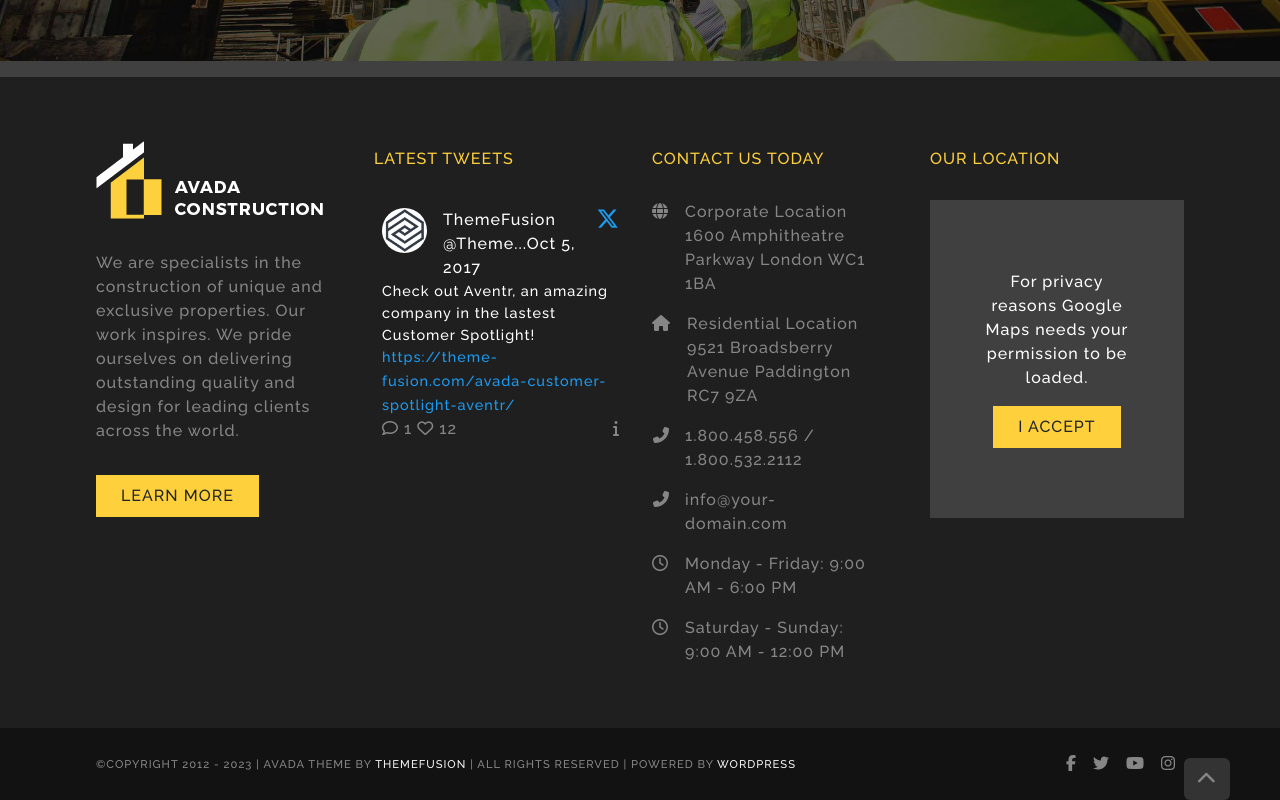
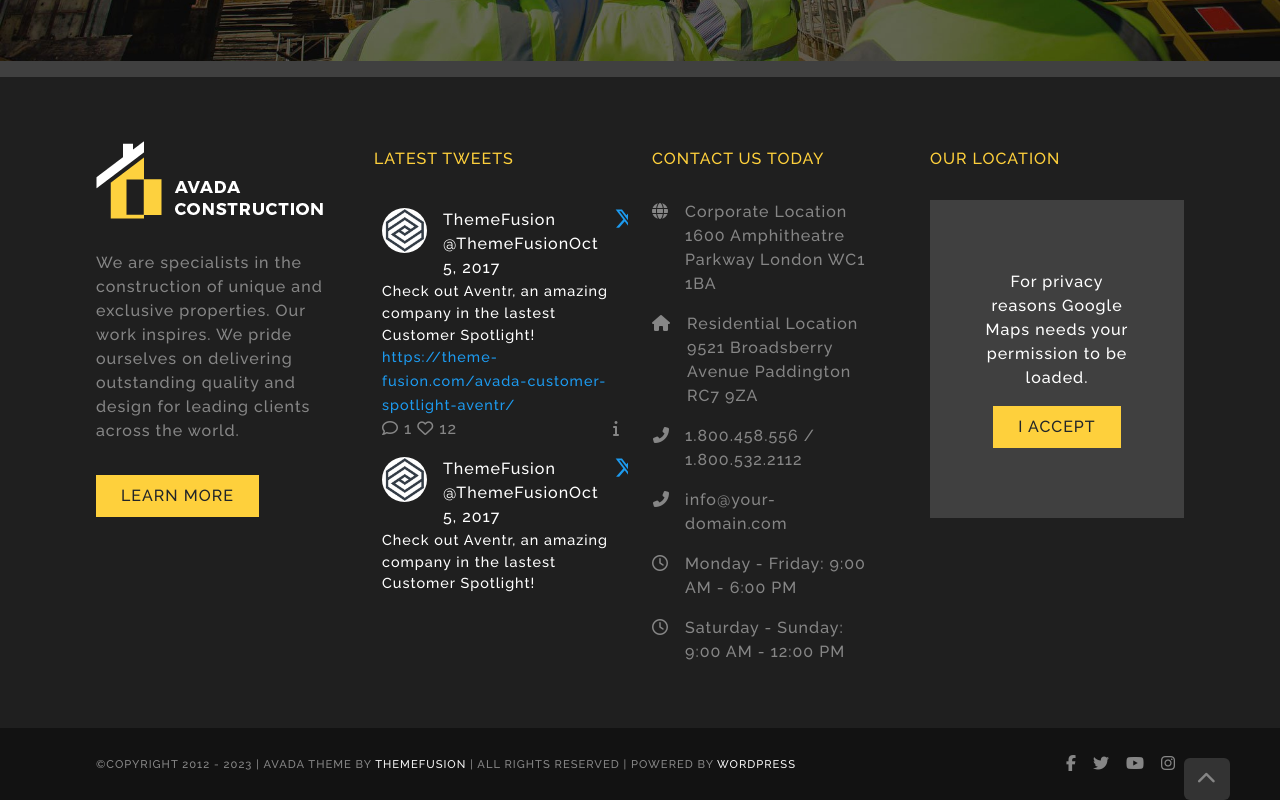
Before and after one commit to pierluigicarrieri/proj-html-vuejs, a Vue app: page / in a window 1280 px wide. Shown: the part 7387-8187 px from the top of the page. Built offline with nearby package versions, Linux system fonts and the light colour scheme.

Commit message:
Social posts dynamically created

```diff
--- a/src/components/TheFooter.vue
+++ b/src/components/TheFooter.vue
@@ -1,6 +1,6 @@
 <script>
 
-import {store} from "../store.js"
+import {store, getImgPath} from "../store.js"
 
 export default {
 
@@ -8,6 +8,10 @@ export default {
         return {
             store
         }
+    },
+
+    methods: {
+        getImgPath
     }
 
 }
@@ -28,32 +32,32 @@ export default {
                     <h6 class="py-4">LATEST TWEETS</h6>
                     <div class="tweets-container">
                         <ul>
-                            <li class="p-2">
+                            <li class="p-2" v-for="element in store.tweets">
                                 <a href="#!">
                                     <div class="d-flex">
                                         <a href="#!">
-                                            <img class="social-logo" src="../assets/images/social-logo.png" alt="">
+                                            <img class="social-logo" :src="getImgPath(element.accountImage)" :alt="`${element.accountImage}`">
                                         </a>
                                         <div class="px-3">
                                             <div>
-                                                <a class="account-name" href="#!">ThemeFusion</a>
+                                                <a class="account-name" href="#!">{{ element.accountName }}</a>
                                             </div>
-                                                <a class="account-ref" href="#!">@Theme...</a>
-                                                <a class="date" href="#!">Oct 5, 2017</a>
+                                                <a class="account-ref" href="#!">{{ element.accountRef }}</a>
+                                                <a class="date" href="#!">{{ element.date }}</a>
                                         </div>
                                         <a class="twitter-icon" href="#!"><i class="fa-brands fa-x-twitter"></i></a>
                                     </div>
-                                    <p class="content-text">Check out Aventr, an amazing company in the lastest Customer Spotlight!</p>
-                                    <a class="content-media" href="#!">https://theme-fusion.com/avada-customer-spotlight-aventr/</a>
+                                    <p class="content-text">{{ element.content.text }}</p>
+                                    <a class="content-media" href="#!">{{ element.content.media }}</a>
                                     <div class="d-flex justify-content-between">
                                         <div class="d-flex">
                                             <div class="d-flex">
                                                 <a class="comments-icon" href="#!"><i class="fa-regular fa-comment"></i></a>
-                                                <div class="comments">1</div>
+                                                <div class="comments">{{ element.comments }}</div>
                                             </div>
                                             <div class="d-flex">
                                                 <a class="likes-icon" href="#!"><i class="fa-regular fa-heart"></i></a>
-                                                <div class="likes">12</div>
+                                                <div class="likes">{{ element.likes }}</div>
                                             </div>
                                         </div>
                                         <div>
--- a/src/store.js
+++ b/src/store.js
@@ -180,17 +180,77 @@ export const store = reactive ({
 
     tweets: [
         {
-            image: "",
-            accountName: "",
-            accountRef: "",
-            date: "",
+            accountImage: "social-logo.png",
+            accountName: "ThemeFusion",
+            accountRef: "@ThemeFusion",
+            date: "Oct 5, 2017",
             content: {
-                text: "",
-                media: "",
+                text: "Check out Aventr, an amazing company in the lastest Customer Spotlight!",
+                media: "https://theme-fusion.com/avada-customer-spotlight-aventr/",
             },
-            comments: "",
-            likes: "",
-        }
+            comments: "1",
+            likes: "12",
+        },
+        {
+            accountImage: "social-logo.png",
+            accountName: "ThemeFusion",
+            accountRef: "@ThemeFusion",
+            date: "Oct 5, 2017",
+            content: {
+                text: "Check out Aventr, an amazing company in the lastest Customer Spotlight!",
+                media: "https://theme-fusion.com/avada-customer-spotlight-aventr/",
+            },
+            comments: "1",
+            likes: "12",
+        },
+        {
+            accountImage: "social-logo.png",
+            accountName: "ThemeFusion",
+            accountRef: "@ThemeFusion",
+            date: "Oct 5, 2017",
+            content: {
+                text: "Check out Aventr, an amazing company in the lastest Customer Spotlight!",
+                media: "https://theme-fusion.com/avada-customer-spotlight-aventr/",
+            },
+            comments: "1",
+            likes: "12",
+        },
+        {
+            accountImage: "social-logo.png",
+            accountName: "ThemeFusion",
+            accountRef: "@ThemeFusion",
+            date: "Oct 5, 2017",
+            content: {
+                text: "Check out Aventr, an amazing company in the lastest Customer Spotlight!",
+                media: "https://theme-fusion.com/avada-customer-spotlight-aventr/",
+            },
+            comments: "1",
+            likes: "12",
+        },
+        {
+            accountImage: "social-logo.png",
+            accountName: "ThemeFusion",
+            accountRef: "@ThemeFusion",
+            date: "Oct 5, 2017",
+            content: {
+                text: "Check out Aventr, an amazing company in the lastest Customer Spotlight!",
+                media: "https://theme-fusion.com/avada-customer-spotlight-aventr/",
+            },
+            comments: "1",
+            likes: "12",
+        },
+        {
+            accountImage: "social-logo.png",
+            accountName: "ThemeFusion",
+            accountRef: "@ThemeFusion",
+            date: "Oct 5, 2017",
+            content: {
+                text: "Check out Aventr, an amazing company in the lastest Customer Spotlight!",
+                media: "https://theme-fusion.com/avada-customer-spotlight-aventr/",
+            },
+            comments: "1",
+            likes: "12",
+        },
     ]
 
 })
```
